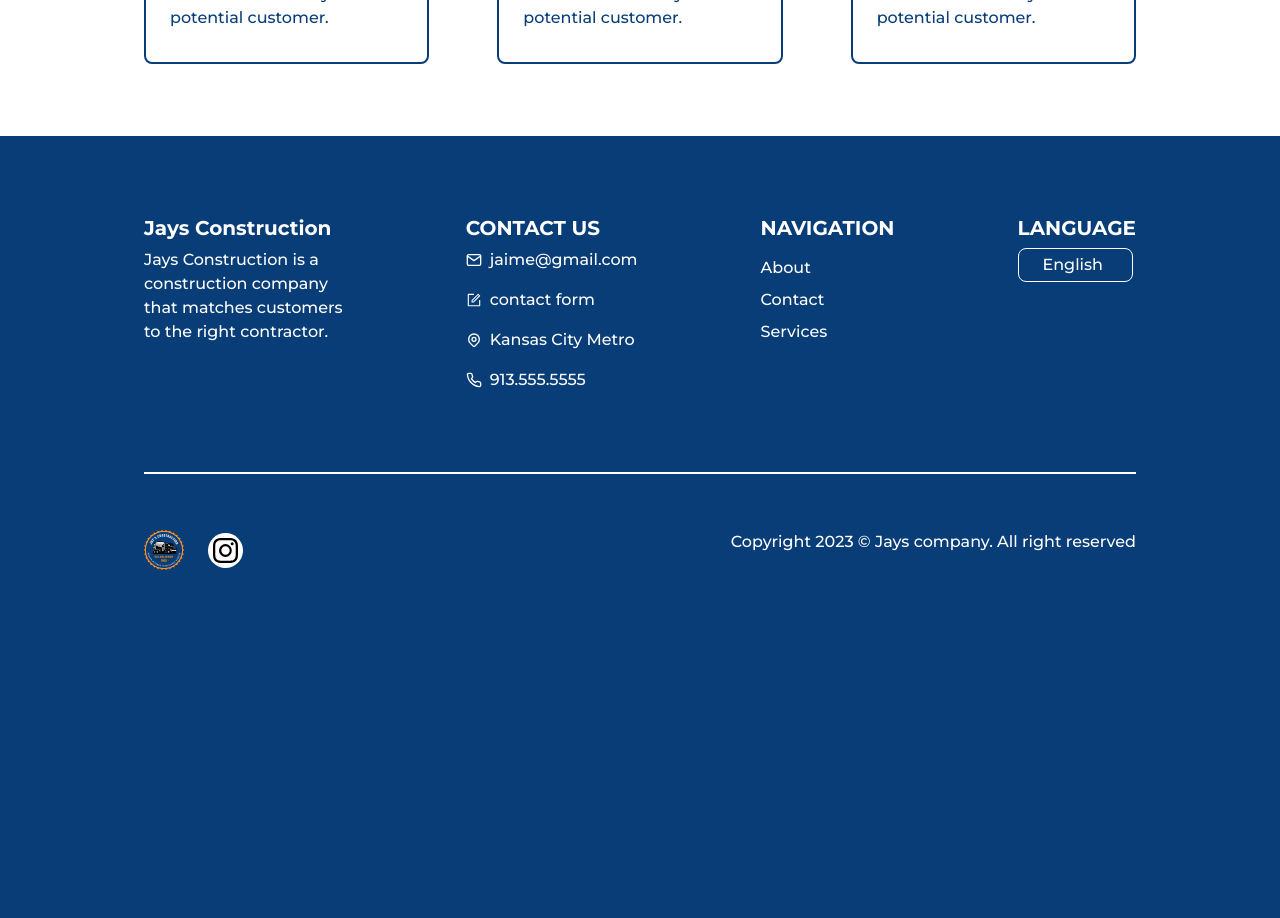
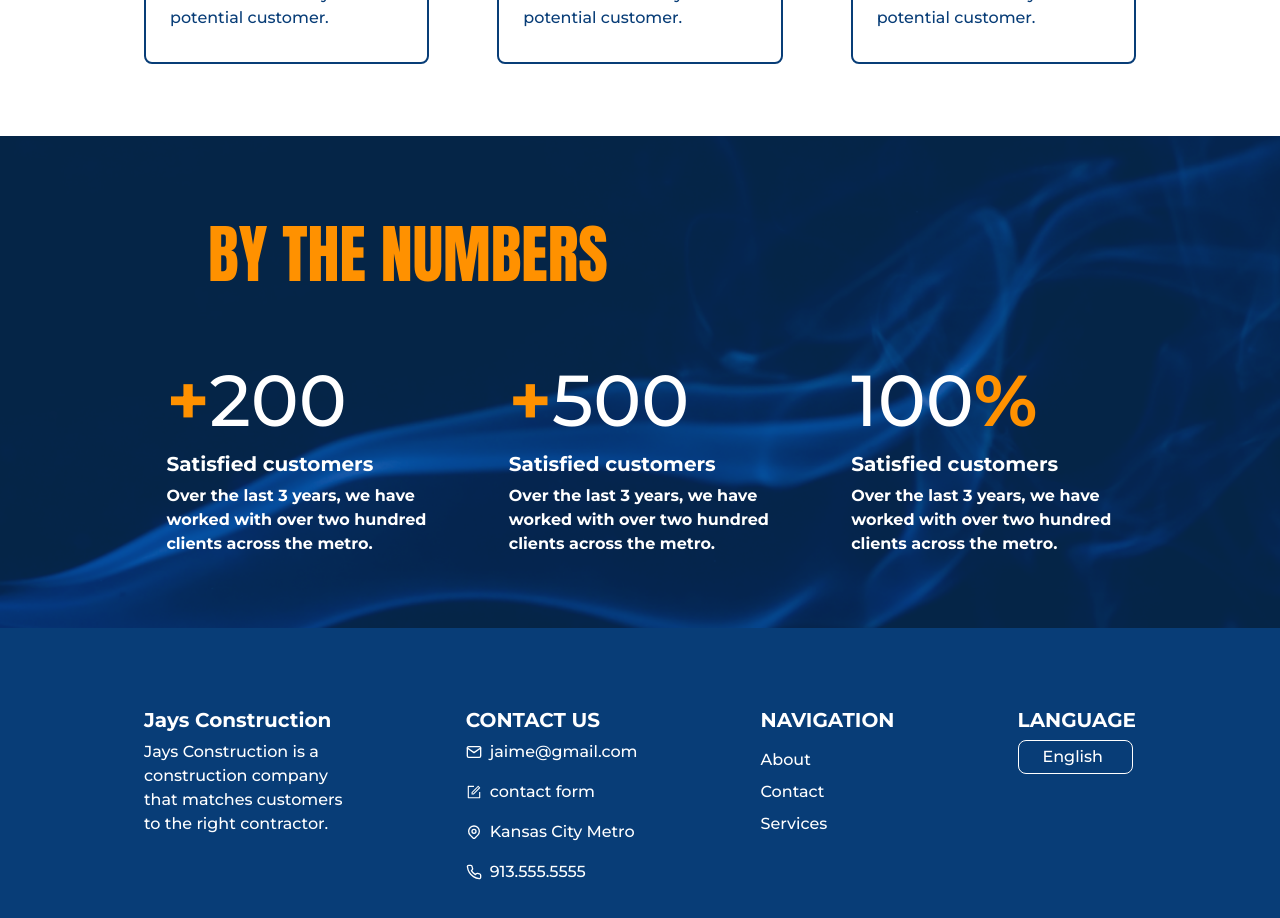
Before and after one commit to 93Belen/JConstruction, a Next.js app: page / in a window 1280 px wide. Shown: the part 1220-2138 px from the top of the page. Before the commit the page ends 1846 px from the top, so only its background shows below. Built offline with nearby package versions, Linux system fonts and the light colour scheme.

Commit message:
by the numbers

```diff
--- a/app/page.tsx
+++ b/app/page.tsx
@@ -1,6 +1,5 @@
 import ContactButton from "./components/ContactButton";
 import { anton } from "./layout";
-import Image from "next/image";
 import { AiFillCar } from 'react-icons/ai'
 
 
@@ -24,13 +23,6 @@ export default function Home() {
       {/* MOBILE HERO */}
       <section className='flex flex-col md:hidden'>
         <div className='h-[16rem] bg-[url("/home-hero.png")] bg-cover bg-center'>
-        {/* <Image
-        className='h-full'
-        src={"/home-hero.png"}
-        width={2500}
-        height={2500}
-        alt=''
-        /> */}
         </div>
         <div className='flex flex-col gap-4 px-4 pb-20 pt-10'>
             <h1 className={`text-orange text-[3.5rem] font-bold ${anton.className}`}>We connect you with
@@ -68,6 +60,40 @@ export default function Home() {
           </div>
           </div>
       </section>
+      {/* BY THE NUMBERS */}
+      <section className='bg-[url("/smoke.png")] bg-bottom bg-no-repeat bg-cover h-fit pt-10 md:pt-20 px-5'>
+        <h2 className={`${anton.className} text-orange md:text-[4rem] text-[3.5rem] lg:pl-40`}>BY THE NUMBERS</h2>
+        <div className='flex flex-col md:flex-row justify-center xl:w-[80%] xl:gap-20 gap-6 max-w-[1500px] m-auto md:py-14'>
+          <div className='text-white font-bold font-mono'>
+            <h3 className='text-[4.5rem]'>
+              <span className='text-orange font-bold'>+</span>
+              200
+            </h3>
+            <h4 className='font-bold text-[1.25rem]'>Satisfied customers</h4>
+            <p className='text-[1rem]'>Over the last 3 years, we have worked with over
+              two hundred clients across the metro. </p>
+          </div>
+          <div className='text-white font-bold font-mono'>
+            <h3 className='text-[4.5rem]'>
+              <span className='text-orange font-bold'>+</span>
+              500
+            </h3>
+            <h4 className='font-bold text-[1.25rem]'>Satisfied customers</h4>
+            <p className='text-[1rem]'>Over the last 3 years, we have worked with over
+              two hundred clients across the metro. </p>
+          </div>
+          <div className='text-white font-bold font-mono'>
+            <h3 className='text-[4.5rem]'>
+              100
+              <span className='text-orange font-bold'>%</span>
+
+            </h3>
+            <h4 className='font-bold text-[1.25rem]'>Satisfied customers</h4>
+            <p className='text-[1rem]'>Over the last 3 years, we have worked with over
+              two hundred clients across the metro. </p>
+          </div>
+        </div>
+      </section>
     </main>
   )
 }
```
Also changed, not shown: public/smoke.png (renamed from public/image 104.png).
